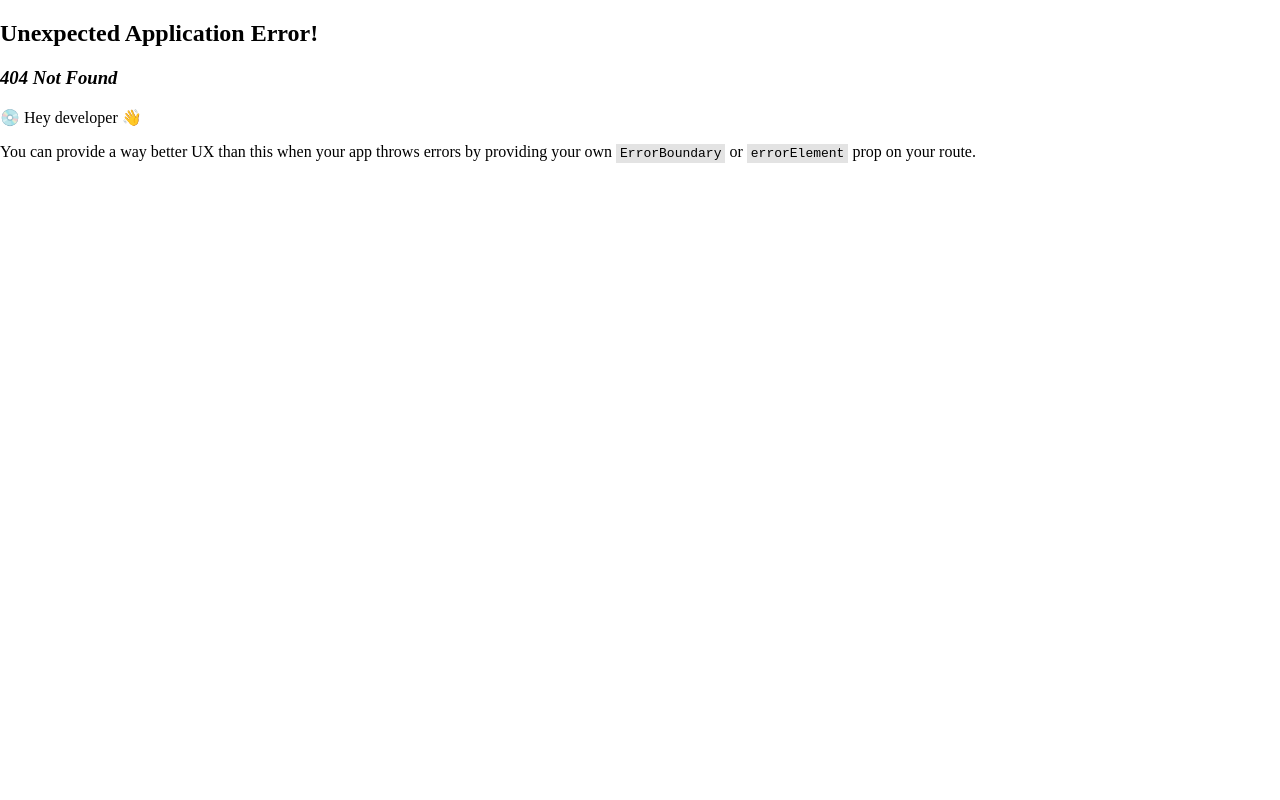
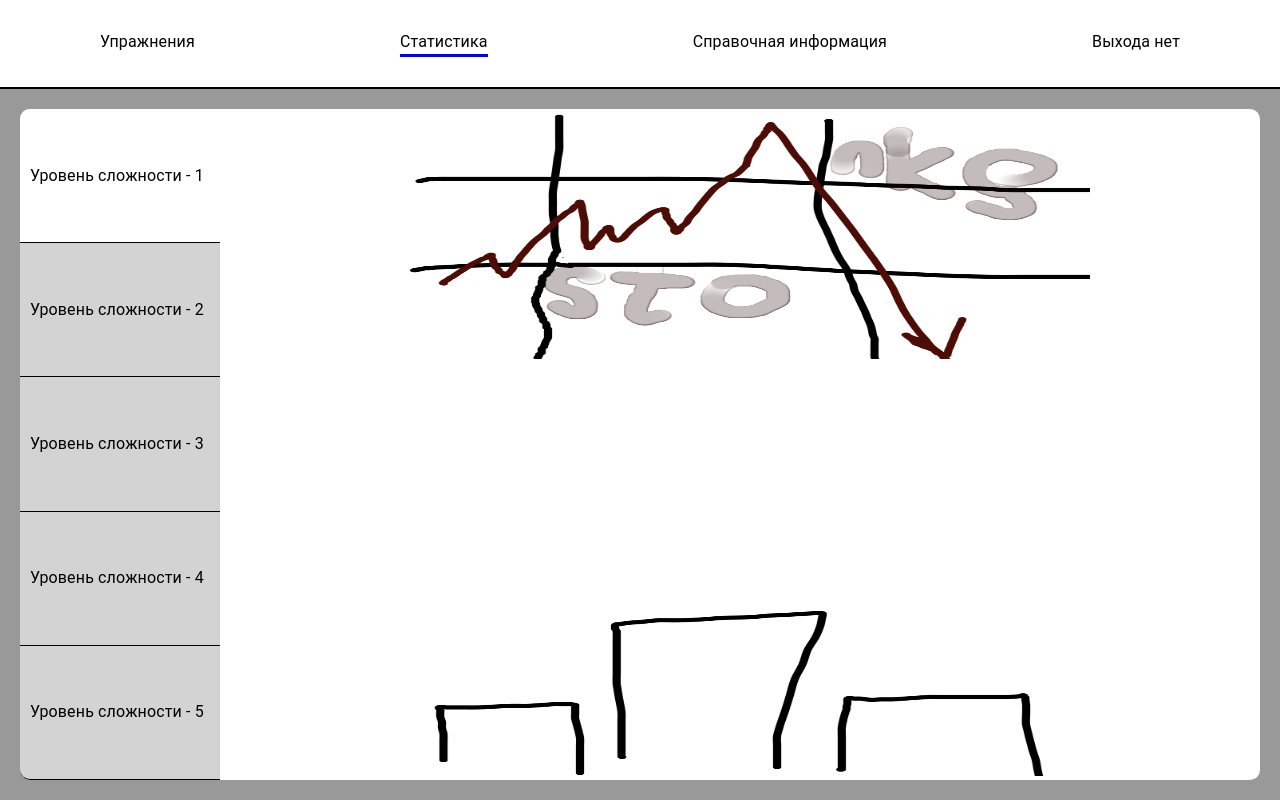
Before and after one commit to krowlexing/keyboard, a React (Vite) app: page /stats in a window 1280 px wide. Before the commit this address had no page. Built offline with nearby package versions, Linux system fonts and the light colour scheme.

Commit message:
add stats page

```diff
--- a/src/components/AppHeader/AppHeader.tsx
+++ b/src/components/AppHeader/AppHeader.tsx
@@ -1,3 +1,4 @@
+import { useNavigate } from "react-router-dom";
 import { AppMenuItem, HeaderContainer, Text } from "./styles";
 
 interface Props {
@@ -5,12 +6,26 @@ interface Props {
 }
 
 export function AppHeader(props: Props) {
+    const { selected } = props;
+    const nav = useNavigate();
     return (
         <HeaderContainer>
-            <AppMenuItem selected>Упражнения</AppMenuItem>
-            <AppMenuItem>Статистика</AppMenuItem>
-            <AppMenuItem>Справочная информация</AppMenuItem>
-            <AppMenuItem>Выхода нет</AppMenuItem>
+            <AppMenuItem
+                selected={selected == "exercises"}
+                onClick={() => nav("/exercises")}
+            >
+                Упражнения
+            </AppMenuItem>
+            <AppMenuItem
+                selected={selected == "statistics"}
+                onClick={() => nav("/stats")}
+            >
+                Статистика
+            </AppMenuItem>
+            <AppMenuItem selected={selected == "info"}>
+                Справочная информация
+            </AppMenuItem>
+            <AppMenuItem selected={selected == "exit"}>Выхода нет</AppMenuItem>
         </HeaderContainer>
     );
 }
--- a/src/components/LevelCard/LevelCard.tsx
+++ b/src/components/LevelCard/LevelCard.tsx
@@ -5,13 +5,14 @@ import { Paper, Stack, Typography } from "@mui/material";
 interface Props {
     bigNumber: string;
     time: string;
+    onClick: () => void;
 }
 
 export function LevelCard(props: Props) {
-    const { time, bigNumber } = props;
+    const { time, bigNumber, onClick } = props;
     const fontSize = "0.8em";
     return (
-        <Container>
+        <Container onClick={onClick}>
             <BigNumber>{bigNumber}</BigNumber>
             <BottomLine>
                 <div
--- a/src/components/Skeleton/Skeleton.tsx
+++ b/src/components/Skeleton/Skeleton.tsx
@@ -1,11 +1,12 @@
 import { AppHeader } from "../AppHeader";
 
 interface Props {
+    selected: "exercises" | "statistics" | "info" | "exit";
     children?: React.ReactNode;
 }
 
 export function Skeleton(props: Props) {
-    const { children } = props;
+    const { selected, children } = props;
     return (
         <div
             style={{
@@ -15,7 +16,7 @@ export function Skeleton(props: Props) {
                 flexDirection: "column",
             }}
         >
-            <AppHeader selected="exercises" />
+            <AppHeader selected={selected} />
             <div
                 style={{
                     display: "flex",
--- a/src/pages/Exercises.tsx
+++ b/src/pages/Exercises.tsx
@@ -3,18 +3,25 @@ import { LevelCard } from "../components/LevelCard";
 import { Skeleton } from "../components/Skeleton";
 import { DifficultyLevelPane } from "../components/DifficultyLevelPane";
 import { useState } from "react";
+import { useNavigate } from "react-router-dom";
 
 interface Props {}
 
 export function Exercises(props: Props) {
     const [difficulty, setDifficulty] = useState(1);
-
+    const nav = useNavigate();
     let examples = Array(10)
         .fill(0)
-        .map((_, i) => <LevelCard time="02:00" bigNumber={`${i + 1}`} />);
+        .map((_, i) => (
+            <LevelCard
+                onClick={() => nav("/keyboard")}
+                time="02:00"
+                bigNumber={`${i + 1}`}
+            />
+        ));
 
     return (
-        <Skeleton>
+        <Skeleton selected="exercises">
             {/* <Stack direction="column" flex={1} sx={{ background: "green" }}> */}
             <Stack direction="row" flex={1}>
                 <DifficultyLevelPane
--- /dev/null
+++ b/src/pages/Stats.tsx
@@ -0,0 +1,34 @@
+import { Stack } from "@mui/material";
+import { Skeleton } from "../components/Skeleton";
+import { DifficultyLevelPane } from "../components/DifficultyLevelPane";
+import { useState } from "react";
+
+interface Props {}
+
+export function Stats(props: Props) {
+    const [difficulty, setDifficulty] = useState(1);
+
+    return (
+        <Skeleton selected="statistics">
+            <Stack direction="row">
+                <DifficultyLevelPane
+                    selected={difficulty}
+                    onTabClick={setDifficulty}
+                />
+            </Stack>
+            <Stack
+                direction="column"
+                justifyContent={"space-between"}
+                alignItems={"center"}
+                flex={1}
+            >
+                <div>
+                    <img src="/public/stonks.png" width={700} height={250} />
+                </div>
+                <div>
+                    <img src="/public/hist.png" width={700} height={250} />
+                </div>
+            </Stack>
+        </Skeleton>
+    );
+}
--- a/src/routers/mainRouter.tsx
+++ b/src/routers/mainRouter.tsx
@@ -1,6 +1,7 @@
 import { createBrowserRouter, NavLink } from "react-router-dom";
 import { KeyboardInputTest } from "../pages/KeyboardInputTest";
 import { Exercises } from "../pages/Exercises";
+import { Stats } from "../pages/Stats";
 
 export const mainRouter = createBrowserRouter([
     {
@@ -10,6 +11,8 @@ export const mainRouter = createBrowserRouter([
                 <NavLink to="/keyboard">Keyboard</NavLink>
                 <br />
                 <NavLink to="/exercises">Exercises</NavLink>
+                <br />
+                <NavLink to="/stats">Stats</NavLink>
             </div>
         ),
     },
@@ -21,4 +24,8 @@ export const mainRouter = createBrowserRouter([
         path: "/exercises",
         element: <Exercises />,
     },
+    {
+        path: "/stats",
+        element: <Stats />,
+    },
 ]);
```
Also changed, not shown: public/hist.png (added), public/stonks.png (added).
